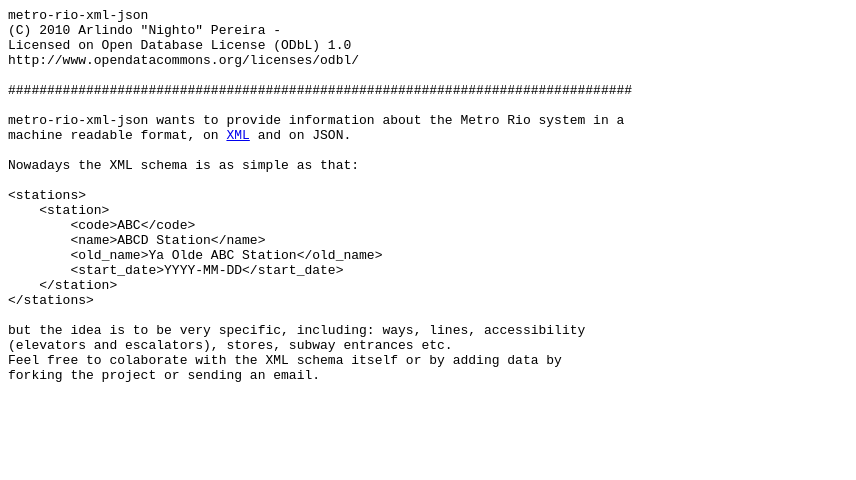
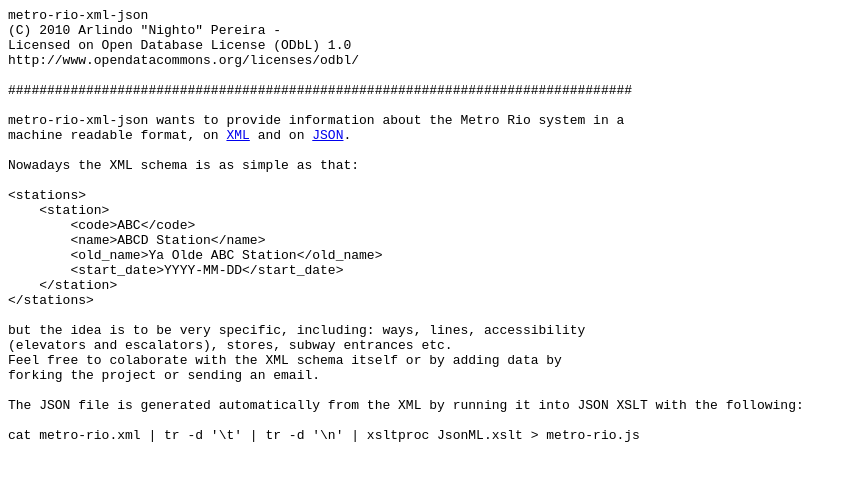
Before and after one commit to nighto/metro-rio-xml-json, a plain HTML site: page index.html in a window 1280 px wide. Shown: the whole page, without its empty margins (0-856 px from the left). Drawn offline with Linux system fonts and the light colour scheme.

Commit message:
Adding the JSON version automatically generated with XSLT.

```diff
--- a/index.html
+++ b/index.html
@@ -9,7 +9,7 @@ http://www.opendatacommons.org/licenses/odbl/
 ################################################################################
 
 metro-rio-xml-json wants to provide information about the Metro Rio system in a
-machine readable format, on <a href="http://nighto.github.com/metro-rio-xml-json/metro-rio.xml">XML</a> and on JSON.
+machine readable format, on <a href="http://nighto.github.com/metro-rio-xml-json/metro-rio.xml">XML</a> and on <a href="http://nighto.github.com/metro-rio-xml-json/metro-rio.js">JSON</a>.
 
 Nowadays the XML schema is as simple as that:
 
@@ -26,6 +26,10 @@ but the idea is to be very specific, including: ways, lines, accessibility
 (elevators and escalators), stores, subway entrances etc.
 Feel free to colaborate with the XML schema itself or by adding data by
 forking the project or sending an email.
+
+The JSON file is generated automatically from the XML by running it into JSON XSLT with the following:
+
+cat metro-rio.xml | tr -d '\t' | tr -d '\n' | xsltproc JsonML.xslt > metro-rio.js
 </pre>
 </body>
 </html>
--- /dev/null
+++ b/metro-rio.js
@@ -0,0 +1 @@
+["stations",["station",["code","SPN"],["name","Saens Peña"],["start_date","1982-05-27"]],["station",["code","SFX"],["name","São Francisco Xavier"],["start_date","1982-05-27"]],["station",["code","AFP"],["name","Afonso Pena"],["start_date","1982-05-27"]],["station",["code","ESA"],["name","Estácio"],["start_date","1980-03-17"]],["station",["code","POZ"],["name","Praça Onze"],["start_date","1979-03-05"]],["station",["code","CTR"],["name","Central"]],["station",["code","PVG"],["name","Presidente Vargas"],["start_date","1979-03-05"]],["station",["code","URG"],["name","Uruguaiana"],["start_date","1980-03-17"]],["station",["code","CRC"],["name","Carioca"],["start_date","1981-06-14"]],["station",["code","CNL"],["name","Cinelândia"],["start_date","1979-03-05"]],["station",["code","GLR"],["name","Glória"],["start_date","1979-03-05"]],["station",["code","CTT"],["name","Catete"],["start_date","1981-09-18"]],["station",["code","LMC"],["name","Largo do Machado"],["start_date","1981-12-23"]],["station",["code","FLA"],["name","Flamengo"],["old_name","Morro Azul"],["start_date","1981-09-18"]],["station",["code","BTF"],["name","Botafogo"],["start_date","1981-09-18"]],["station",["code","CAV"],["name","Cardeal Arcoverde"],["start_date","1998-07-02"]],["station",["code","SCP"],["name","Siqueira Campos"],["start_date","2003-03-01"]],["station",["code","CTG"],["name","Cantagalo"],["start_date","2007-02-27"]],["station",["code","IGO"],["name","Ipanema/General Osório"],["start_date","2009-12-21"]]]
```
Also changed, not shown: 1 other file.
